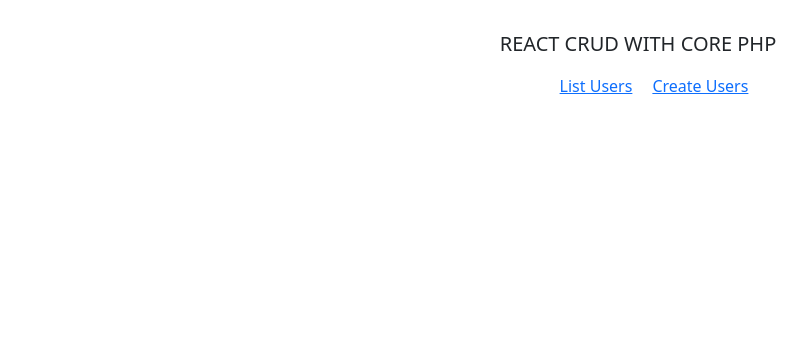
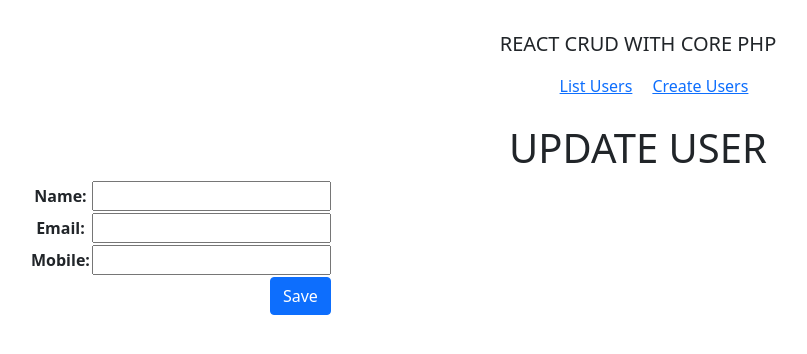
Before and after one commit to SardarHunain/CRUD-Application, a React (Vite) app: page /user/edit/1 in a window 1280 px wide. Shown: the top 354 px of the page, without its empty margins (2-809 px from the left). Built offline with nearby package versions, Linux system fonts and the light colour scheme.

Commit message:
completed update query

```diff
--- a/src/App.jsx
+++ b/src/App.jsx
@@ -25,7 +25,7 @@
         <Routes>
           <Route index element={<ListUser/>}/>
           <Route path="user/create" element={<CreateUser/>}/>
-          <Route path="user/:id/edit" element={<EditUser/>}/>
+          <Route path="user/edit/:id" element={<EditUser/>}/>
         </Routes>
       </BrowserRouter>
 
--- a/src/Components/EditUser.jsx
+++ b/src/Components/EditUser.jsx
@@ -1,9 +1,85 @@
-import React from 'react'
+import { useEffect, useState } from "react";
+import axios from "axios";
+import { useParams, Navigate } from "react-router-dom"; // Import Navigate correctly
+import { Button } from "react-bootstrap";
 
 function EditUser() {
+  const { id } = useParams();
+  const [inputs, setInputs] = useState({
+
+    name: "",
+    email: "",
+    mobile: "",
+  });
+
+  const [submitted, setSubmitted] = useState(false); // State to track form submission
+
+  const handleSubmit = async (event) => {
+    event.preventDefault();
+    try {
+      const dataToSend = { ...inputs, id }; // Include id in the request body
+      await axios.put(`http://localhost/api/index.php/${id}`, JSON.stringify(dataToSend), {
+        headers: {
+          'Content-Type': 'application/json'
+        }
+      });
+      console.log("Data updated successfully");
+      setSubmitted(true); // Set submitted state to true after successful submission
+    } catch (error) {
+      console.error("Error sending data:", error);
+    }
+  };
+
+
+  const handleChange = (e) => {
+    const { name, value } = e.target;
+    setInputs({ ...inputs, [name]: value });
+  };
+
+  if (submitted) {
+    return <Navigate to="/" />; // Navigate to home screen if form is submitted
+  }
+
   return (
-    <div>EditUser</div>
-  )
+    <div>
+      <h1>UPDATE USER</h1>
+      <form onSubmit={handleSubmit}>
+        <table cellSpacing="10">
+          <tbody>
+            <tr>
+              <th>
+                <label>Name:</label>
+              </th>
+              <td>
+                <input type="text" name="name" onChange={handleChange} />
+              </td>
+            </tr>
+            <tr>
+              <th>
+                <label>Email:</label>
+              </th>
+              <td>
+                <input type="text" name="email" onChange={handleChange} />
+              </td>
+            </tr>
+            <tr>
+              <th>
+                <label>Mobile:</label>
+              </th>
+              <td>
+                <input type="text" name="mobile" onChange={handleChange} />
+              </td>
+            </tr>
+            <tr>
+              <td colSpan="2" align="right">
+                <Button type="submit">Save</Button>
+              </td>
+            </tr>
+          </tbody>
+        </table>
+      </form>
+    </div>
+  );
 }
 
-export default EditUser
+export default EditUser;
--- a/src/Components/ListUser.jsx
+++ b/src/Components/ListUser.jsx
@@ -50,7 +50,7 @@
                 <td>{itm.email}</td>
                 <td>{itm.mobile}</td>
                 <td>
-                  <Link to={`/edit/${itm.id}`}>
+                  <Link to={`/user/edit/${itm.id}`}>
                     <FaEdit />
                   </Link>
                   <FaTrashAlt
```
